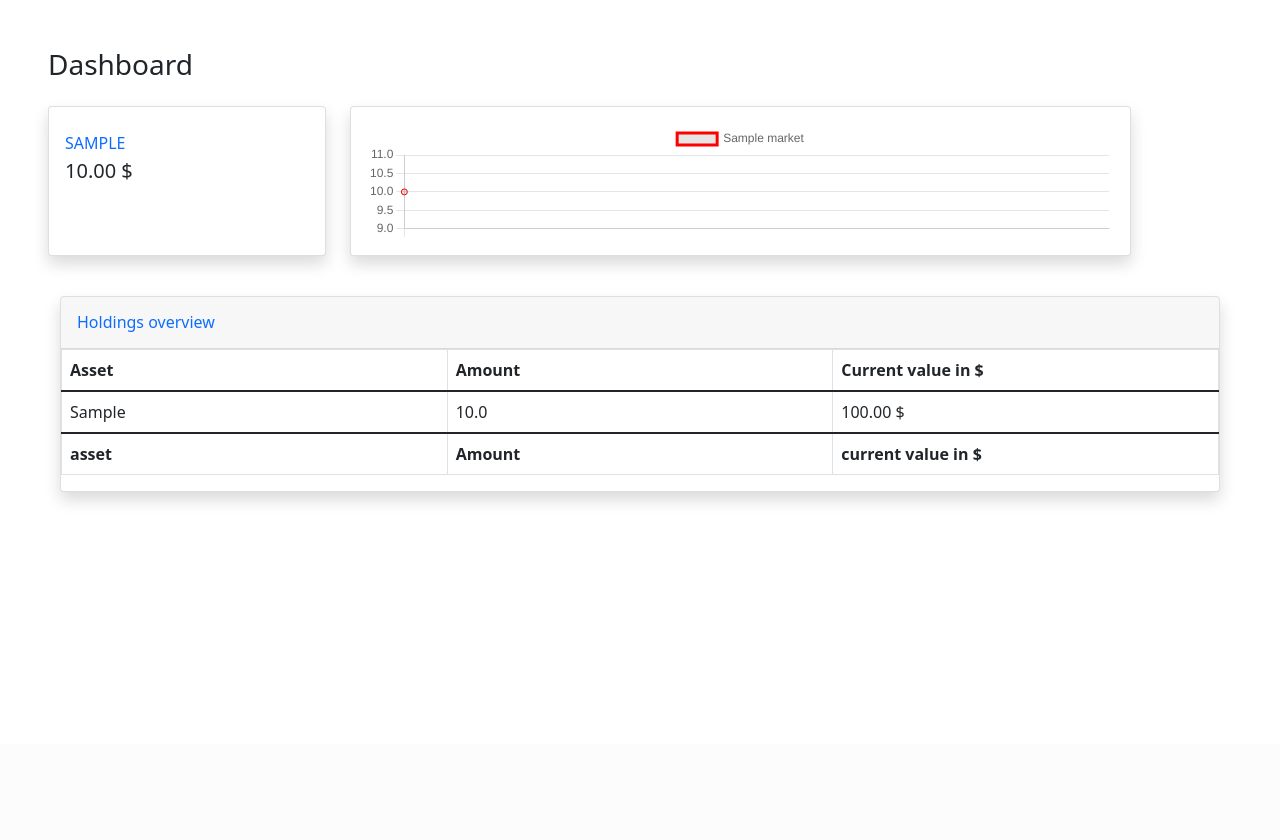
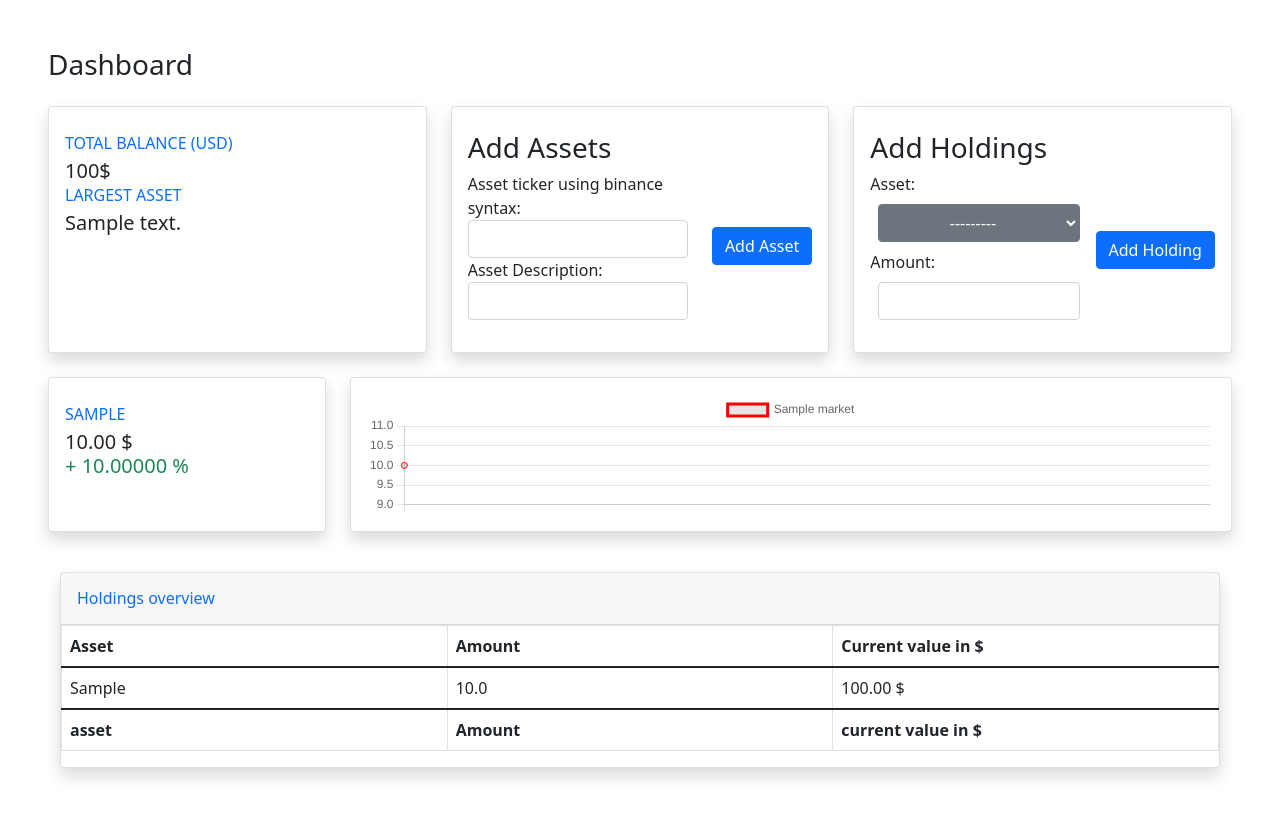
Before and after one commit to welhoilija/CryptoPortfolio-Django, a Django app: page / in a window 1280 px wide. Shown: the part 56-896 px from the top of the page. Before the commit the page ends 558 px from the top, so only its background shows below. Run offline with Django 3.2, Linux system fonts and the light colour scheme; tables that the repository leaves empty hold one stand-in row (values such as "Sample post"); parts of the project's set-up code (start-up, migrations or seed data) failed here and were passed over; some libraries are stand-ins or nearby versions.

Commit message:
Made adding holdings and assets easier also other updates

```diff
--- a/PriceAnalysis/models.py
+++ b/PriceAnalysis/models.py
@@ -25,7 +25,9 @@ class price(models.Model):
 
     created_at = models.DateTimeField(auto_now_add=True)
 
-    price = models.DecimalField(decimal_places=2, max_digits=12)
+    last_price = models.DecimalField(decimal_places=2, max_digits=12)
+
+    pricechange = models.DecimalField(decimal_places=5, max_digits=8, default=None, null = True)
 
 
 
--- a/PriceAnalysis/tasks.py
+++ b/PriceAnalysis/tasks.py
@@ -15,4 +15,8 @@ def fetch_coin_price():
 
 	for asset in Asset.objects.all():
 		assetprice = binance.fetch_ticker(asset.ticker)
-		price.objects.create(price=assetprice.get("last"), asset = asset)
+		pricechange = assetprice.get("percentage")
+		print(assetprice)
+		price.objects.create(last_price=assetprice.get("last"), pricechange=pricechange, asset = asset)
+
+#{'symbol': 'BNB/USDT', 'timestamp': 1648205620298, 'datetime': '2022-03-25T10:53:40.298Z', 'high': 416.6, 'low': 405.0, 'bid': 414.9, 'bidVolume': 191.724, 'ask': 415.0, 'askVolume': 365.5, 'vwap': 412.59700037, 'open': 410.3, 'close': 415.0, 'last': 415.0, 'previousClose': '410.30000000', 'change': 4.7, 'percentage': 1.146, 'average': 412.65, 'baseVolume': 555348.894, 'quoteVolume': 229135287.8226,
--- a/PriceAnalysis/templates/addasset.html
+++ b/PriceAnalysis/templates/addasset.html
@@ -13,7 +13,7 @@
             <h1 class="h4 text-gray-900 mb-4">Add an asset</h1>
         </div>
         <div class="form-group">
-            <form action="" method="post" class="user">
+            <form action="addasset" method="post" class="user">
 
                 {% csrf_token %}
                 {{ form }}
--- a/PriceAnalysis/templates/home.html
+++ b/PriceAnalysis/templates/home.html
@@ -12,12 +12,85 @@
 
 <div class="p-5">
 
-    <!-- Page Heading -->
     <div class="d-sm-flex align-items-center justify-content-between mb-4">
         <h1 class="h3 mb-0 text-gray-800">Dashboard</h1>
     </div>
+    <div class="row">
+    <div class="col-xl-4 col-md-6 mb-4 w-33">
+        <div class="card border-left-warning shadow h-100 py-2">
+            <div class="card-body">
+                <div class="row no-gutters align-items-center">
+                    <div class="col mr-2">
 
 
+                        <div class="row no-gutters align-items-center">
+                            <div class="col mr-2">
+                                <div class="text-xs font-weight-bold text-primary text-uppercase mb-1">
+                                    Total Balance (USD)</div>
+                                <div class="h5 mb-0 font-weight-bold text-gray-800">{{total_balance}}$</div>
+                            </div>
+                            <div class="col-auto">
+                                <i class="fas fa-calendar fa-2x text-gray-300"></i>
+                            </div>
+                        </div>
+                        <div class="row no-gutters align-items-center">
+                            <div class="col mr-2">
+                                <div class="text-xs font-weight-bold text-primary text-uppercase mb-1">
+                                    Largest Asset</div>
+                                <div class="h5 mb-0 font-weight-bold text-gray-800">{{ largest_asset }}</div>
+                            </div>
+                            <div class="col-auto">
+                                <i class="fas fa-calendar fa-2x text-gray-300"></i>
+                            </div>
+                        </div>
+
+
+
+                    </div>
+                </div>
+            </div>
+        </div>
+    </div>
+        <div class="col-xl-4 col-md-6 mb-4">
+            <div class="card border-left-warning shadow h-100 py-2">
+                <div class="card-body">
+                    <div class="row no-gutters align-items-center">
+                        <h3>Add Assets</h3>
+                        <div class="col mr-2">
+                        <form action="" method="post" class="user">
+                            {% csrf_token %}
+                            {{ AddAssetform }}
+
+                        </div>
+                        <div class="col-auto">
+                            <input type="submit" value="Add Asset" name="Add Asset" class="btn btn-primary btn-user btn-block w-100">
+                        </form>
+                        </div>
+                    </div>
+                </div>
+            </div>
+        </div>
+        <div class="col-xl-4 col-md-6 mb-4">
+            <div class="card border-left-warning shadow h-100 py-2">
+                <div class="card-body">
+                    <div class="row no-gutters align-items-center">
+                        <h3>Add Holdings</h3>
+                        <div class="col mr-2">
+                        <form action="" method="post" class="user">
+                            {% csrf_token %}
+                            {{ AddHoldingForm }}
+
+                        </div>
+                        <div class="col-auto">
+                            <input type="submit" value="Add Holding" name="Add Holding" class="btn btn-primary btn-user btn-block w-100">
+                        </div>
+                        </form>
+                    </div>
+                </div>
+            </div>
+        </div>
+
+    </div>
     {% for crypto in assets %}
         <!-- Content Row -->
         <div class="row">
@@ -30,7 +103,13 @@
                             <div class="col mr-2">
                                 <div class="text-xs font-weight-bold text-primary text-uppercase mb-1">
                                     {{ crypto.ticker }}</div>
-                                <div class="h5 mb-0 font-weight-bold text-gray-800" id={{crypto.ticker}}price>{{ crypto.price_set.all.last.price }} $</div>
+                                <div class="h5 mb-0 font-weight-bold text-gray-800" id={{crypto.ticker}}price>{{ crypto.price_set.all.last.last_price }} $</div>
+                                {% if crypto.price_set.all.last.pricechange > 0 %}
+                                    <div class="h5 mb-0 font-weight-bold text-success" id={{crypto.ticker}}pricechange>+ {{ crypto.price_set.all.last.pricechange }} %</div>
+                                {% else %}
+                                    <div class="h5 mb-0 font-weight-bold text-warning" id={{crypto.ticker}}pricechange>{{ crypto.price_set.all.last.pricechange }} %</div>
+                                {% endif %}
+
                             </div>
                             <div class="col-auto">
                                 <i class="fas fa-calendar fa-2x text-gray-300"></i>
@@ -51,6 +130,8 @@
                             console.log("success" + data);
                             const obj = JSON.parse(data);
                             document.getElementById('{{crypto.ticker}}price').innerHTML = obj.{{ crypto.ticker }} + "$";
+                            document.getElementById('{{crypto.ticker}}pricechange').innerHTML = obj.{{ crypto.ticker }}change + "%";
+
                         },
                         error: function (data) {
                             alert("Got an error dude " + data);
@@ -60,12 +141,12 @@
             });
         </script>
 
-            <div class="col-xl-8 col-lg-7">
+            <div class="col-xl-9 col-lg-7">
                 <div class="card shadow mb-4">
                     <!-- Card Body -->
                     <div class="card-body">
                         <div class="chart-area">
-                            <canvas id="{{ crypto.ticker }}" style="display: block; height: 150px; width: 963px;" class="chartjs-render-monitor" width="1926" height="300"></canvas>
+                            <canvas id="{{ crypto.ticker }}" style="display: block; height: 150px; width: 1000px;" class="chartjs-render-monitor" width="2100" height="300"></canvas>
                         </div>
                     </div>
                 </div>
@@ -87,7 +168,7 @@
                         borderColor: "#FF0000",
                         data: [
                         {% for price in crypto.price_set.all %}
-                            {x:'{{ price.created_at }}', y:'{{ price.price }}'},
+                            {x:'{{ price.created_at }}', y:'{{ price.last_price }}'},
                         {% endfor %}]
                     }]
                 };
@@ -135,7 +216,7 @@
                             <tr>
                                 <td>{{ i.asset.ticker }}</td>
                                 <td>{{ i.amount|tofloat }}</td>
-                                <td>{{ i.asset.price_set.all.last.price| multiply:i.amount }} $</td>
+                                <td>{{ i.amount| multiply:i.asset.price_set.all.last.last_price }} $</td>
 
                             </tr>
                             {% endfor %}
--- a/PriceAnalysis/views.py
+++ b/PriceAnalysis/views.py
@@ -1,6 +1,6 @@
 from django.shortcuts import render
 from .models import *
-from django.http import JsonResponse
+from django.http import JsonResponse, HttpResponseRedirect
 from .forms import *
 from django.contrib import messages
 
@@ -12,9 +12,61 @@ def home(request):
     holdings = Holding.objects.all()
 
 
+    total_balance = 0
+
+    holdings_by_value = {}
+    for i in holdings:
+        holdings_by_value[i.asset.desc] = i.amount * i.asset.price_set.all().last().last_price
+
+    for i in holdings:
+        total_balance += i.amount * i.asset.price_set.all().last().last_price
+
+
+        # if this is a POST request we need to process the form data
+    if request.method == 'POST':
+
+
+        # create a form instance and populate it with data from the request:
+        AddAssetform = AddAssetForm(request.POST, prefix="Add Asset")
+
+
+        # check whether the form is valid:
+        if AddAssetform.is_valid():
+            if Asset.objects.filter(ticker=AddAssetform.cleaned_data['Asset_ticker']).exists():
+                messages.warning(request, 'Asset already added')
+            else:
+                #Add asset to db
+                Asset.objects.create(ticker=AddAssetform.cleaned_data["Asset_ticker"], desc=AddAssetform.cleaned_data['Asset_Description'])
+                messages.success(request, "Asset added")
+    else:
+        AddAssetform = AddAssetForm(prefix="Add Asset")
+
+    if request.method == 'POST' and not AddAssetform.is_valid():
+        #If addassetform is not valid, then it must be the holdingform
+        AddHoldingform = AddHoldingForm(request.POST, prefix="Add Holding")
+        AddAssetform = AddAssetForm(prefix="Add Asset")
+        if AddHoldingform.is_valid():
+            amount = AddHoldingform.cleaned_data["Amount"]
+            if amount < 0:
+                raise Exception("cant add negative amount")
+
+            #Add asset to db
+            Holding.objects.update_or_create(asset=AddHoldingform.cleaned_data["Asset"], defaults={"amount":AddHoldingform.cleaned_data["Amount"]})
+            messages.success(request, "Holding added or modified")
+
+
+    else:
+
+        AddHoldingform = AddHoldingForm(prefix="Add Holding")
+
+
     context = {
+    "largest_asset": max(holdings_by_value, key=holdings_by_value.get),
+    "total_balance": round(total_balance),
     "assets": assets,
     "holdings": holdings,
+    "AddAssetform": AddAssetform,
+    "AddHoldingForm": AddHoldingform,
     }
 
     return render(request, "home.html", context)
@@ -29,7 +81,10 @@ def getdata(request):
     if request.accepts('XMLHttpRequest') and request.method =="GET":
         json = {}
         for asset in assets:
-            json[asset.ticker] = asset.price_set.all().last().price
+            json[asset.ticker] = asset.price_set.all().last().last_price
+            json[asset.ticker + "change"] = asset.price_set.all().last().pricechange
+
+
 
 
         data = json
```
Also changed, not shown: PriceAnalysis/migrations/0003_rename_price_price_last_price.py (added), PriceAnalysis/migrations/0004_price_pricechange.py (added).
